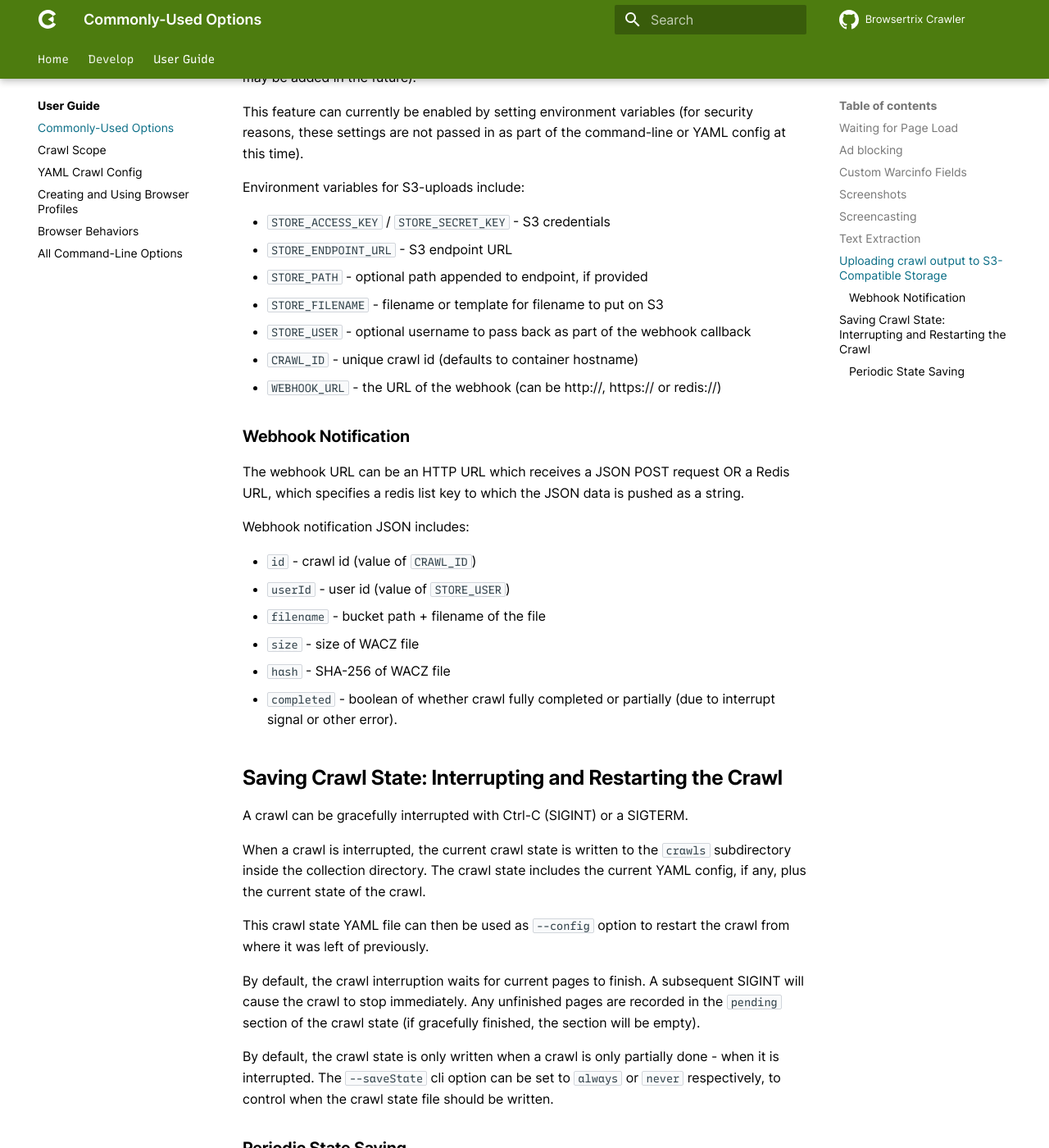
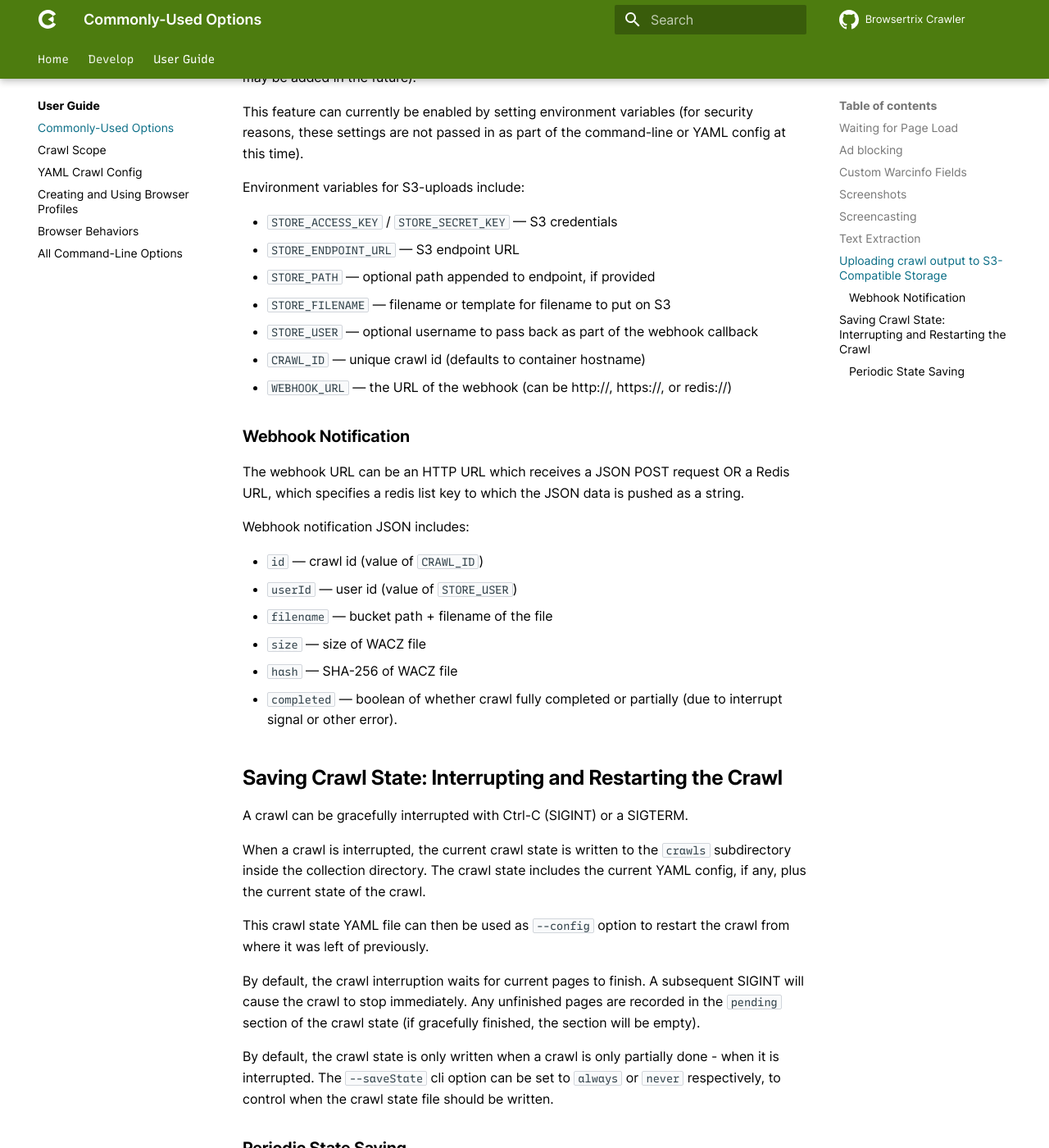
Before and after one commit to webrecorder/browsertrix-crawler, an MkDocs documentation site: the page built from docs/docs/user-guide/common-options.md, in a window 1280 px wide and 1400 px high, scrolled down 2676 px. Shown: the whole window at 82% size. Built offline with MkDocs 1.6.1 and Material for MkDocs 9.7.7, drawn with Linux system fonts in a browser that asks for light colours; comment, search, counter and statistics services are not loaded; some of the changed text lies outside the part shown.

Commit message:
Fixes em dashes, adds oxford comma

```diff
--- a/docs/docs/user-guide/common-options.md
+++ b/docs/docs/user-guide/common-options.md
@@ -68,9 +68,9 @@ Then, you can open `http://localhost:9037/` and watch the crawl.
 
 Browsertrix Crawler supports text extraction via the `--text` flag, which accepts one or more of the following extraction options:
 
-- `--text to-pages` - Extract initial text and add it to the text field in pages.jsonl
-- `--text to-warc` - Extract initial page text and add it to a `urn:text:<url>` WARC resource record
-- `--text final-to-warc` - Extract the final page text after all behaviors have run and add it to a `urn:textFinal:<url>` WARC resource record
+- `--text to-pages` — Extract initial text and add it to the text field in pages.jsonl
+- `--text to-warc` — Extract initial page text and add it to a `urn:text:<url>` WARC resource record
+- `--text final-to-warc` — Extract the final page text after all behaviors have run and add it to a `urn:textFinal:<url>` WARC resource record
 
 The options can be separate or combined into a comma separate list, eg. `--text to-warc,final-to-warc` or `--text to-warc --text final-to-warc`
 are equivalent. For backwards compatibility, `--text` alone is equivalent to `--text to-pages`.
@@ -99,12 +99,12 @@ The webhook URL can be an HTTP URL which receives a JSON POST request OR a Redis
 
 Webhook notification JSON includes:
 
-- `id` - crawl id (value of `CRAWL_ID`)
-- `userId` - user id (value of `STORE_USER`)
-- `filename` - bucket path + filename of the file
-- `size` - size of WACZ file
-- `hash` - SHA-256 of WACZ file
-- `completed` - boolean of whether crawl fully completed or partially (due to interrupt signal or other error).
+- `id` — crawl id (value of `CRAWL_ID`)
+- `userId` — user id (value of `STORE_USER`)
+- `filename` — bucket path + filename of the file
+- `size` — size of WACZ file
+- `hash` — SHA-256 of WACZ file
+- `completed` — boolean of whether crawl fully completed or partially (due to interrupt signal or other error).
 
 ## Saving Crawl State: Interrupting and Restarting the Crawl
 
```
Also changed, not shown: other parts of docs/docs/user-guide/common-options.md (+7 -7 lines).
